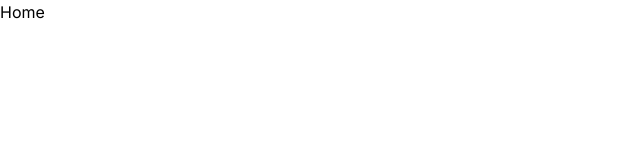
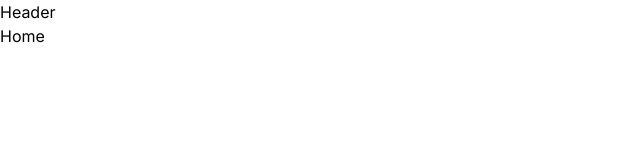
Before and after one commit to Kaskhalil87/imdb-clone, a Next.js app: page / in a window 1280 px wide. Shown: the top 160 px of the page, without its empty margins (0-640 px from the left). Built offline with nearby package versions, Linux system fonts and the light colour scheme.

Commit message:
created a header file

```diff
--- a/src/app/layout.js
+++ b/src/app/layout.js
@@ -1,5 +1,6 @@
 import { Inter } from "next/font/google";
 import "./globals.css";
+import Header from "@/components/Header";
 
 const inter = Inter({ subsets: ["latin"] });
 
@@ -11,7 +12,10 @@ export const metadata = {
 export default function RootLayout({ children }) {
   return (
     <html lang="en">
-      <body className={inter.className}>{children}</body>
+      <body className={inter.className}>
+        <Header />
+        {children}
+      </body>
     </html>
   );
 }
--- /dev/null
+++ b/src/components/Header.jsx
@@ -0,0 +1,5 @@
+import React from "react";
+
+export default function Header() {
+  return <div>Header</div>;
+}
```
